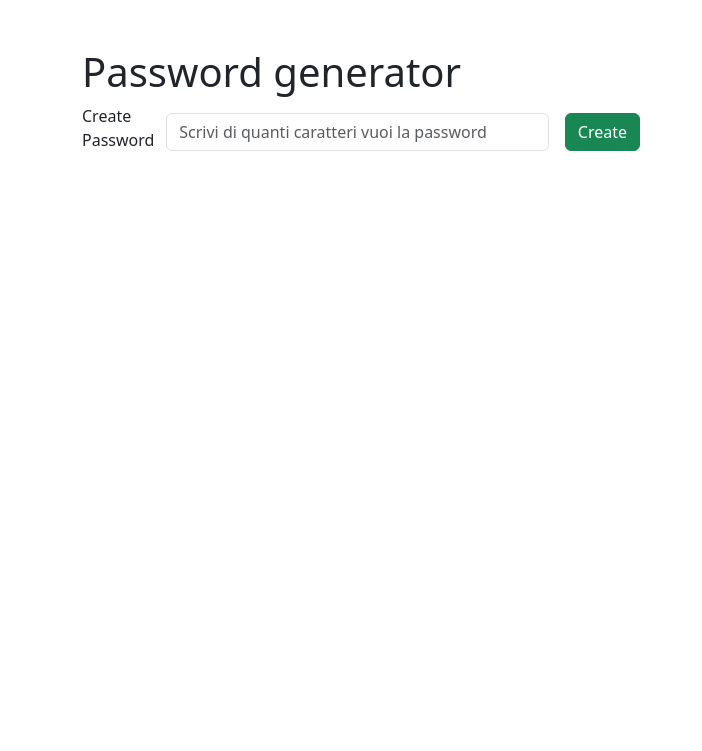
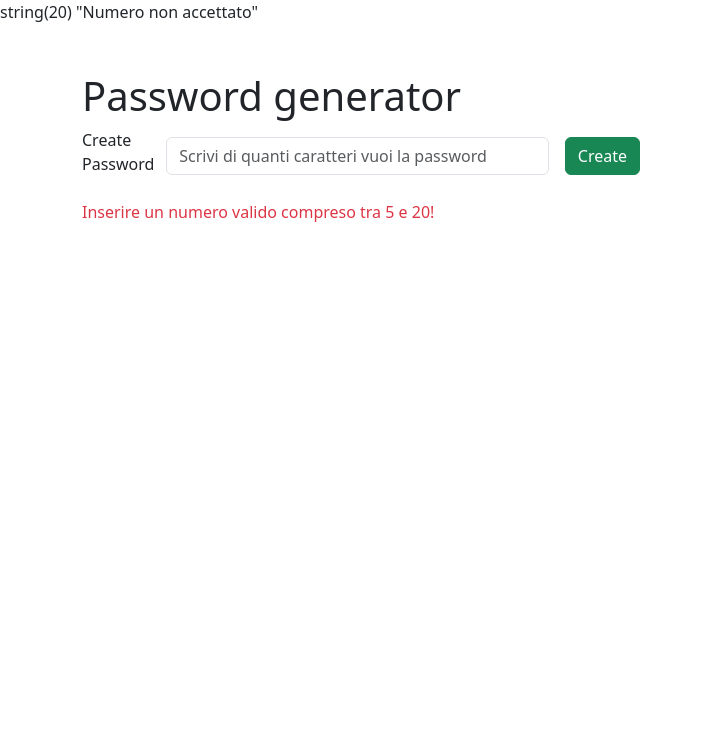
Before and after one commit to nvaccina/php-strong-password-generator, a PHP site: page / in a window 1280 px wide. Shown: the top 751 px of the page, without its empty margins (0-702 px from the left). Run offline with PHP 8.4, Linux system fonts and the light colour scheme.

Commit message:
Controllo numero inserito

```diff
--- a/index.php
+++ b/index.php
@@ -1,9 +1,17 @@
 <?php
 
 
+//controllo numero inserito nel form
+$error_msg = '';
+
+if(isset($_GET['inputNumberCaracter']) && !empty($_GET['inputNumberCaracter']) && ($_GET['inputNumberCaracter'] >= 5) && ($_GET['inputNumberCaracter'] <= 20) && is_numeric($_GET['inputNumberCaracter'])){
+  var_dump("Numero accettato");
+}else{
+  var_dump("Numero non accettato");
+  $error_msg = "Inserire un numero valido compreso tra 5 e 20!";
+}
 
 ?>
-
 
 <!DOCTYPE html>
 <html lang="en">
@@ -25,10 +33,12 @@
       <form action="index.php" method="GET" class="d-flex align-items-center">
 
         <label for="inputCaracter" class="form-label">Create Password</label>
-        <input type="text" id="inputCaracter" name="inputCaracter" class="form-control" placeholder="Scrivi di quanti caratteri vuoi la password">
+        <input type="text" id="inputCaracter" name="inputNumberCaracter" class="form-control" placeholder="Scrivi di quanti caratteri vuoi la password">
 
         <button class="btn btn-success ms-3">Create</button>
       </form>
+
+      <p class="text-danger" > <?php echo $error_msg ?> </p>
 
     </div>
 
```
